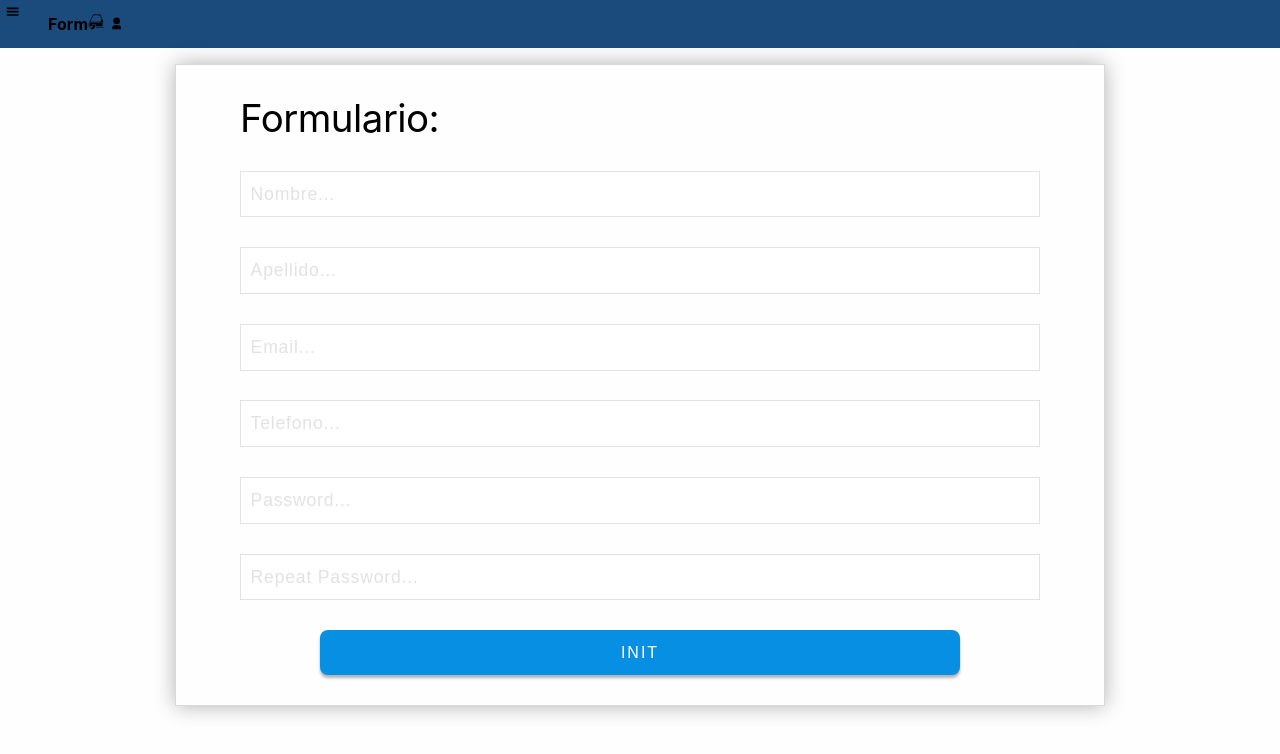
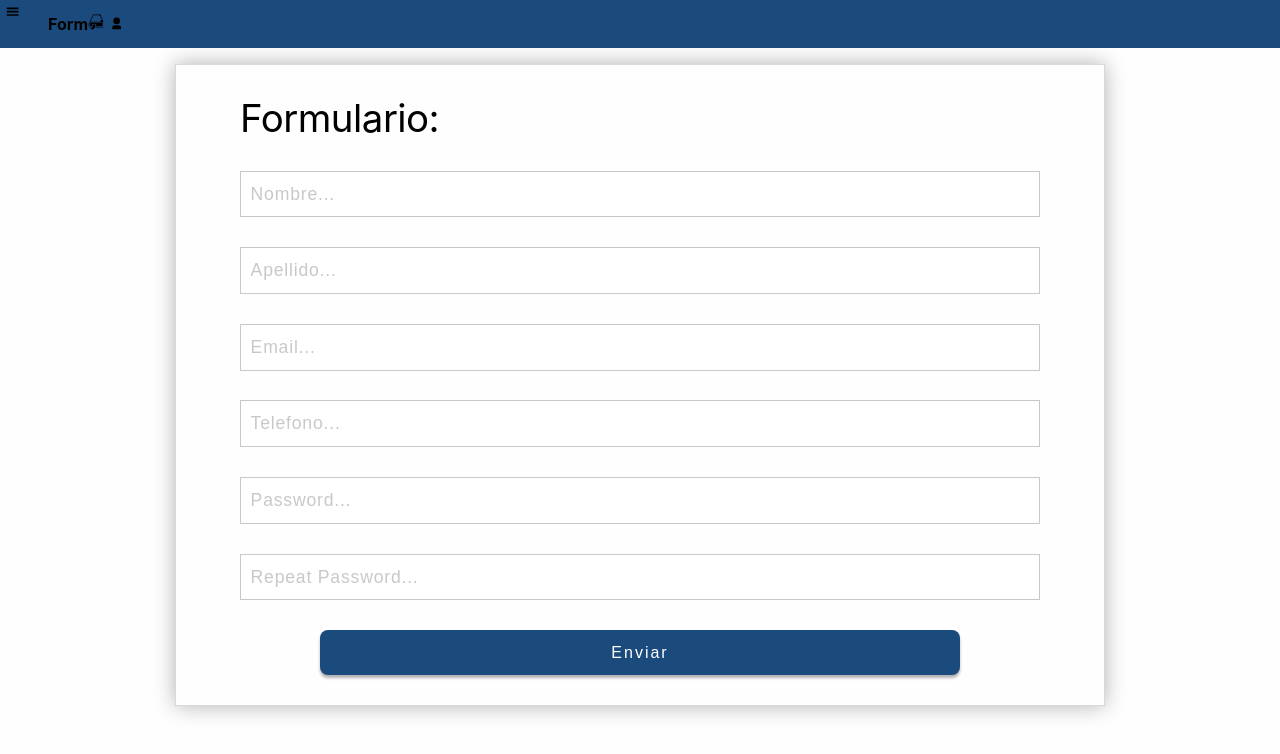
Before and after one commit to Ignacio-albornoz/Modulo-1, a React app: page / in a window 1280 px wide. Shown: the top 754 px of the page. Built offline with nearby package versions, Linux system fonts and the light colour scheme.

Commit message:
Form funcionando

```diff
--- a/src/components/Form/index.jsx
+++ b/src/components/Form/index.jsx
@@ -12,6 +12,11 @@ const UserForm = ({ title }) => {
   const password = useInputValue('');
   const repeatpassword = useInputValue('');
   const disable = false;
+
+  const onSubmit = ({ firstname, lastname, email, phonenumber, password, repeatpassword }) => {
+    const input = { firstname, lastname, email, phonenumber, password, repeatpassword };
+    console.log(input);
+  };
 
   const handleSubmit = (e) => {
     e.preventDefault();
--- a/src/components/Form/styled.jsx
+++ b/src/components/Form/styled.jsx
@@ -47,17 +47,17 @@ export const Button = styled.button`
     font-weight: 300;
     letter-spacing: 2px;
     color: rgb(255, 255, 255);
-    background: #078FE3;
+    background: #1b4b7d;;
     width: 80%;
     margin: 0 auto;
 
     :hover{
-        background: #0885d2;
+        background: #1b4b7d;;
     }
 `;
 
 export const Input = styled.input`
-    border: 0.2px solid rgba(217, 217, 217, 0.75);
+    border: 0.2px solid rgba(80, 80, 80, 0.315);
     height: 1.6rem;
     font-size: 1.1rem;
     font-weight: 500;
@@ -65,7 +65,7 @@ export const Input = styled.input`
     letter-spacing: 0.8px;
     font-family: "Muli", sans-serif;
     ::placeholder {
-    color: #c9c9c98a;
+    color: rgba(80, 80, 80, 0.315);
 
     }
 
--- a/src/containers/App.jsx
+++ b/src/containers/App.jsx
@@ -7,7 +7,7 @@ const App = () => (
   <>
     <GlobalStyle />
     <Layout />
-    <Form title='INIT' />
+    <Form title='Enviar' />
   </>
 );
 
```
